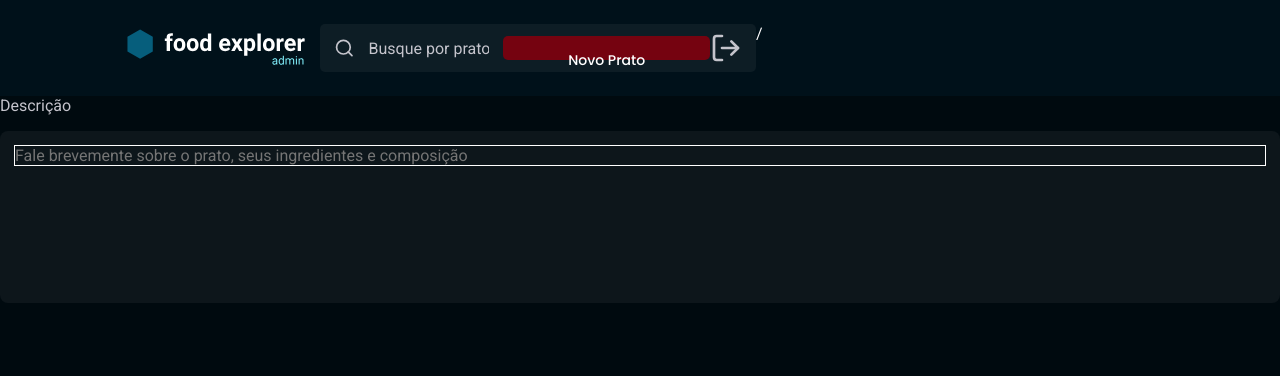
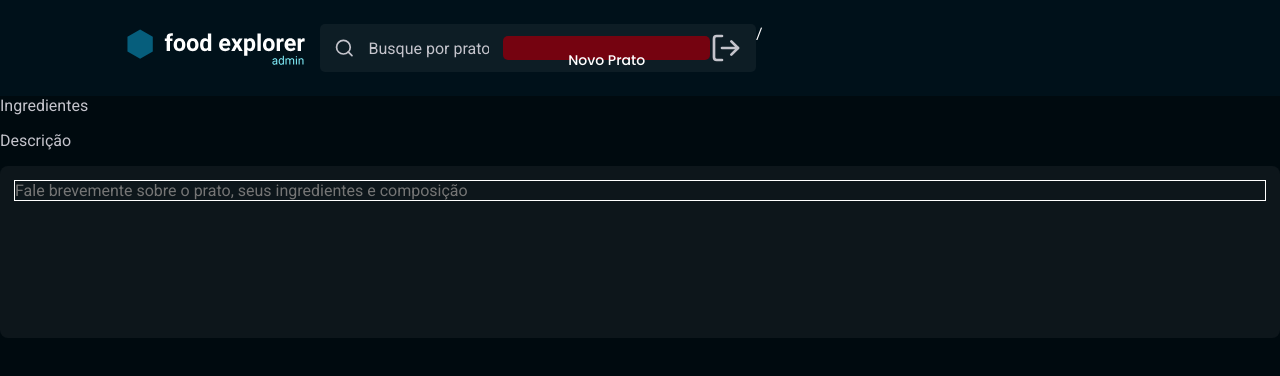
Before and after one commit to mthflashice/food-explorer-frontend, a React (Vite) app in the folder food-explorer/: page / in a window 1280 px wide. Shown: the top 376 px of the page. Built offline with nearby package versions, Linux system fonts and the light colour scheme.

Commit message:
created FootItem

```diff
--- /dev/null
+++ b/food-explorer/src/components/FoodItem/index.jsx
@@ -0,0 +1,21 @@
+import {FiPlus,FiX } from 'react-icons/fi'
+import { Container } from './styles'
+
+export function FoodItem ({isNew, value, onClick, ...rest}){
+    return(
+        <Container isNew={isNew}>
+            <input type='text'
+             value = {value}
+              readOnly={!isNew}
+               {...rest}/>
+
+               <button
+               type='button'
+               onClick={onClick}
+               className={isNew ? 'button-add': 'button-delete'}
+               >
+                {isNew? <FiPlus/> : <FiX/>}
+               </button>
+        </Container>
+    );
+}
--- /dev/null
+++ b/food-explorer/src/components/FoodItem/styles.js
@@ -0,0 +1,43 @@
+import styled from "styled-components";
+
+export const Container = styled`
+    display: flex;
+    align-items: center;
+
+    background-color:${({ theme, isNew }) =>
+    isNew ? 'transparent' : theme.COLORS.GRAY_400};
+    border: ${({ theme, isNew }) =>
+    isNew ? `1px dashed ${theme.COLORS.GRAY_300}` : "none"};
+
+    margin-bottom:8px;
+    margin-right:16px;
+    border-radius:8px;
+    padding-right:16px;
+
+    >button{
+        border:none;
+        background:none;
+
+        display:flex;
+        align-items:center;
+
+        color: ${({ theme, isNew }) =>
+        isNew ? theme.COLORS.GRAY_300 : theme.COLORS.WHITE};
+  }
+
+  > input{
+        height: 32px;
+        width: 100%;
+
+        padding: 8px 8px 8px 16px;
+        border: none;
+
+        color: ${({ theme }) => theme.COLORS.WHITE};
+        background: transparent;
+
+        &::placeholder{
+            color:${({ theme }) => theme.COLORS.GRAY_300};
+        }
+  }
+
+`;
--- a/food-explorer/src/pages/New/index.jsx
+++ b/food-explorer/src/pages/New/index.jsx
@@ -2,11 +2,17 @@ import { Container } from "./styles";
 import {Header} from '../../components/Header'
 import { Textarea } from "../../components/Textarea";
 import { Section } from "../../components/Section";
+import { FoodItem } from "../../components/FoodItem";
 
 export function New(){
     return(
         <Container>
             <Header isAdmin />
+
+            <Section title='Ingredientes'>
+                <FoodItem value = 'Pão Naan'/>
+                <FoodItem isNew placeholder = 'Adicionar'/>
+            </Section>
 
             <Section title='Descrição'>
             <Textarea placeholder ='Fale brevemente sobre o prato, seus ingredientes e composição'/>
```
